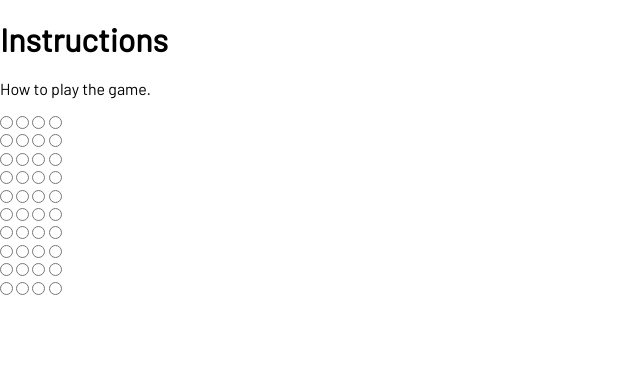
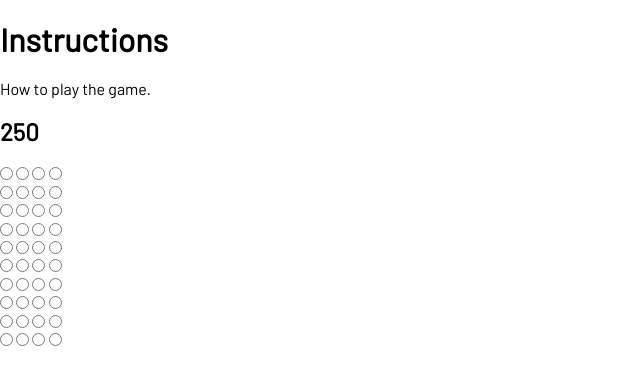
Before and after one commit to DTHutton/hw_05_trivia_game, a plain HTML site: page index.html in a window 1280 px wide. Shown: the whole page, without its empty margins (0-640 px from the left). Drawn offline with nearby package versions, Linux system fonts and the light colour scheme.

Commit message:
despite my best attempts to over complicate the issue, the code for the timer is finished

```diff
--- a/assets/javascript/app.js
+++ b/assets/javascript/app.js
@@ -1,9 +1,31 @@
 $(document).ready(function () {
 
-$('.test2').text('jquery linked')
+    //timer
+    //----------------------------------------------------------------------------------------
+    let intervalId;
+    let time = 300;
 
-console.log('js linked');
+    run = () => {
+        clearInterval(intervalId);
+        intervalId = setInterval(decrement, 100);
+    }
 
+    decrement = () => {
+        time--;
+        $('.timer').html('<h2>' + time + '</h2>');
+        if (time === 0) {
+            stop();
+            alert('Time Up!');
+        }
+    }
+
+    stop = () => {
+        clearInterval(intervalId);
+    }
+
+    run();
+
+    //-------------------------------------------------------------------------------------------
 
 
 });
--- a/index.html
+++ b/index.html
@@ -19,7 +19,7 @@
         <p class="howTo">How to play the game.</p>
     </section>
 
-    <section class="timer"></section>
+    <section><span class="timer">05:00</span></section>
 
     <main class="container">
         <section class="questionOneBox">
```
